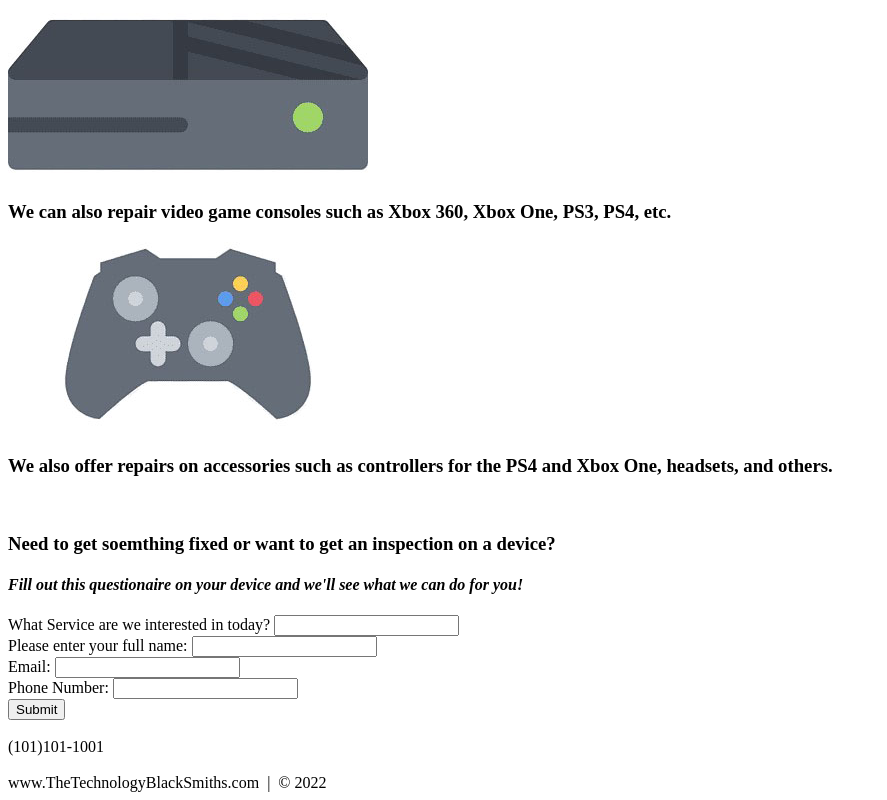
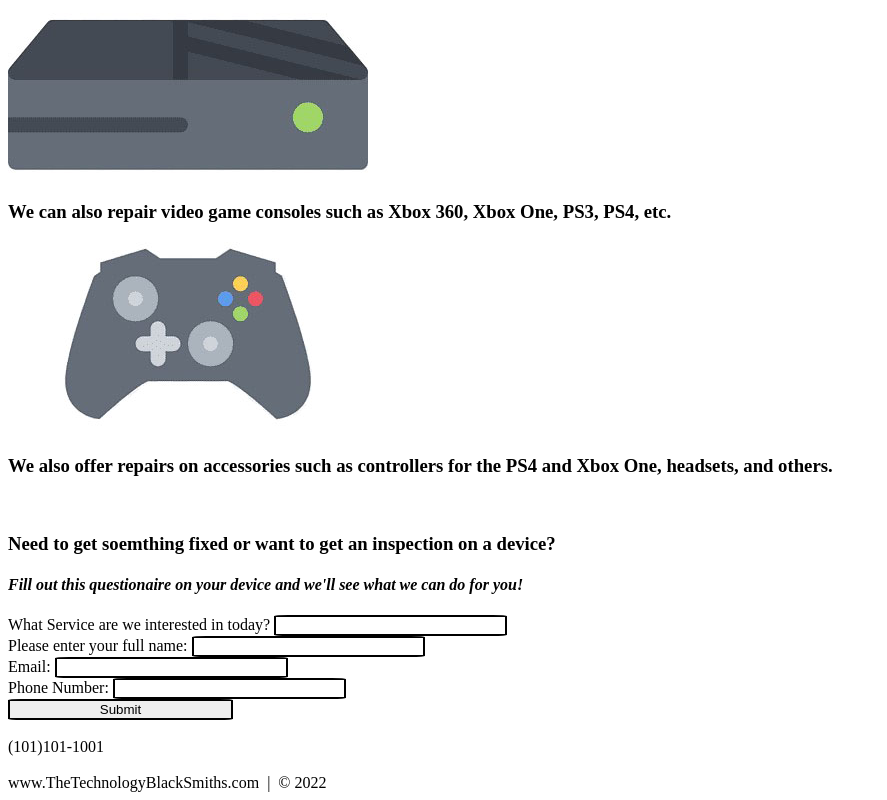
Before and after one commit to SelfJosh/HTML-and-CSS-Projects, a plain HTML site: page One-Page Website/one_page_website.html in a window 1280 px wide. Shown: the part 955-1755 px from the top of the page, without its empty margins (0-887 px from the left). Drawn offline with Linux system fonts and the light colour scheme.

Commit message:
Added CSS Stylesheet to HTML

```diff
--- /dev/null
+++ b/One-Page Website/CSS/one_page_website.css
@@ -0,0 +1,11 @@
+html {
+    font-family: 'Times New Roman', Times, serif;
+    font-size: 100%;
+}
+
+form input{
+    width: 225px;
+    margin: 0% auto;
+    border: 2px solid black;
+    border-radius: 6%;
+}
--- a/One-Page Website/one_page_website.html
+++ b/One-Page Website/one_page_website.html
@@ -4,6 +4,7 @@
 		<meta charset="utf-8">
 		<meta name="viewport" content="width=device-width, initial-scale=1">
 		<title>One Page Website</title>
+		<link rel="stylesheet" href="./CSS/one_page_website.css">
 	</head>
 	<body>
 
```
